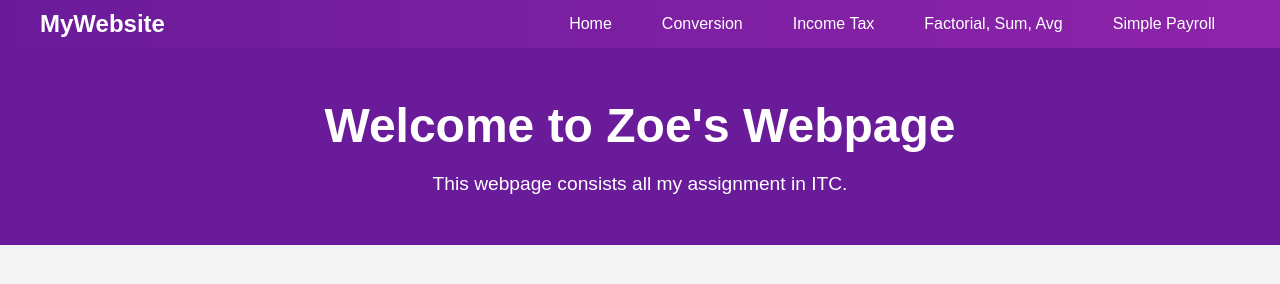
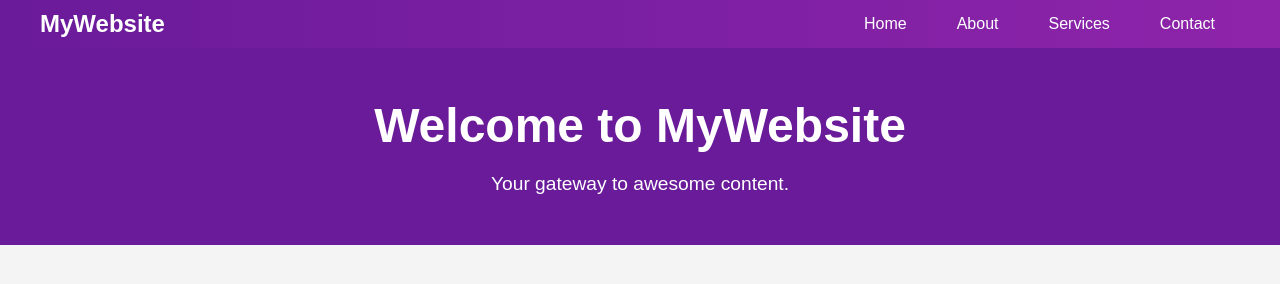
Before and after one commit to zoeibanez/ITC, a plain HTML site: page index.html in a window 1280 px wide. Drawn offline with Linux system fonts and the light colour scheme.

Commit message:
Update index.html

```diff
--- a/index.html
+++ b/index.html
@@ -3,7 +3,7 @@
 <head>
   <meta charset="UTF-8">
   <meta name="viewport" content="width=device-width, initial-scale=1.0">
-  <title>Homepage</title>
+  <title>Responsive Homepage</title>
   <link rel="stylesheet" href="style.css">
 </head>
 <body>
@@ -16,18 +16,17 @@
         <div class="bar"></div>
       </div>
       <ul class="nav-links" id="navLinks">
-        <li><a href="index.html">Home</a></li>
-        <li><a href="conversion.html">Conversion</a></li>
-        <li><a href="incomeTax.html">Income Tax</a></li>
-        <li><a href="fsa.html">Factorial, Sum, Avg</a></li>
-        <li><a href="sp.html">Simple Payroll</a></li>
+        <li><a href="#">Home</a></li>
+        <li><a href="#">About</a></li>
+        <li><a href="#">Services</a></li>
+        <li><a href="#">Contact</a></li>
       </ul>
     </div>
   </nav>
   <main>
     <div class="hero">
-      <h1>Welcome to Zoe's Webpage</h1>
-      <p>This webpage consists all my assignment in ITC.</p>
+      <h1>Welcome to MyWebsite</h1>
+      <p>Your gateway to awesome content.</p>
     </div>
   </main>
   <script>
```
